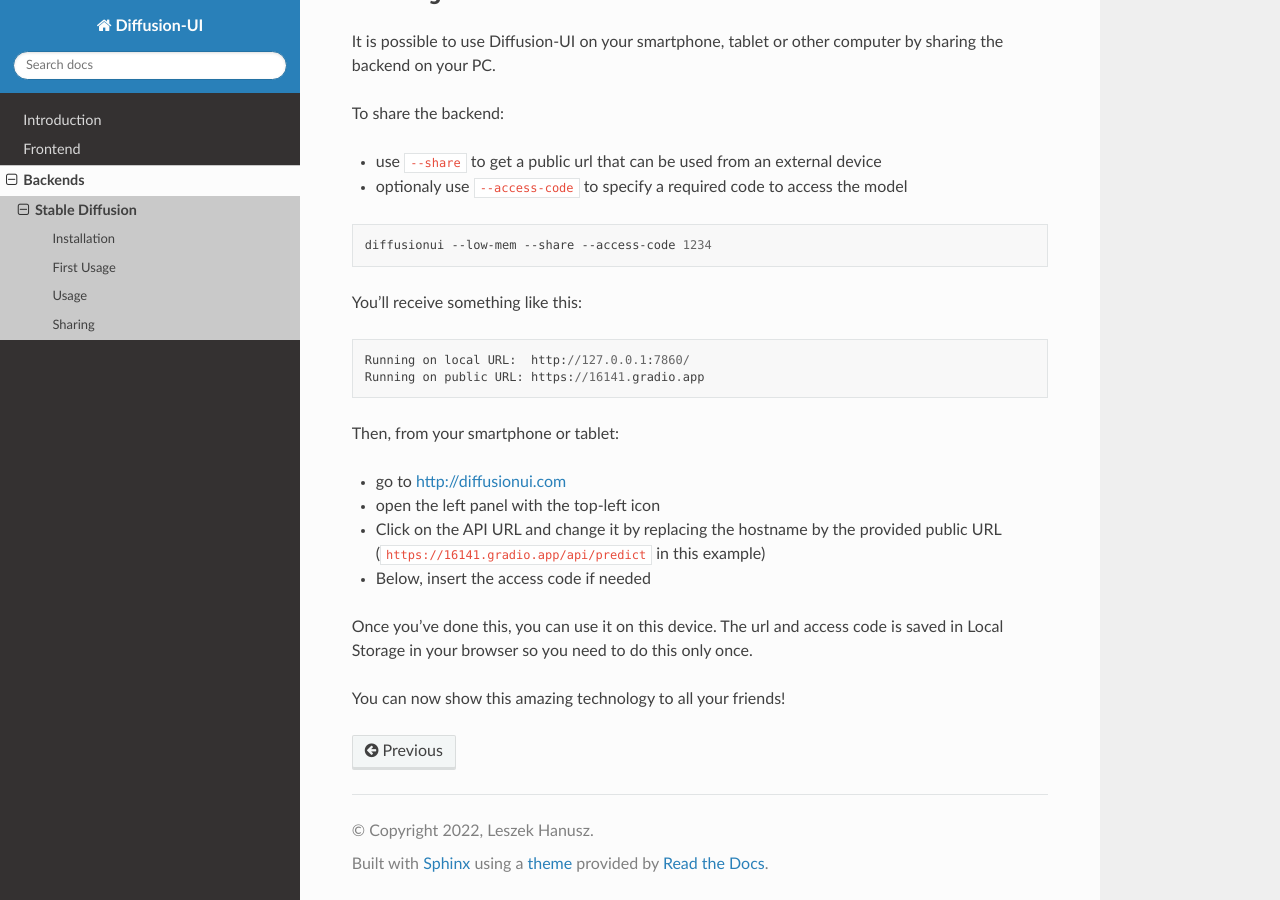
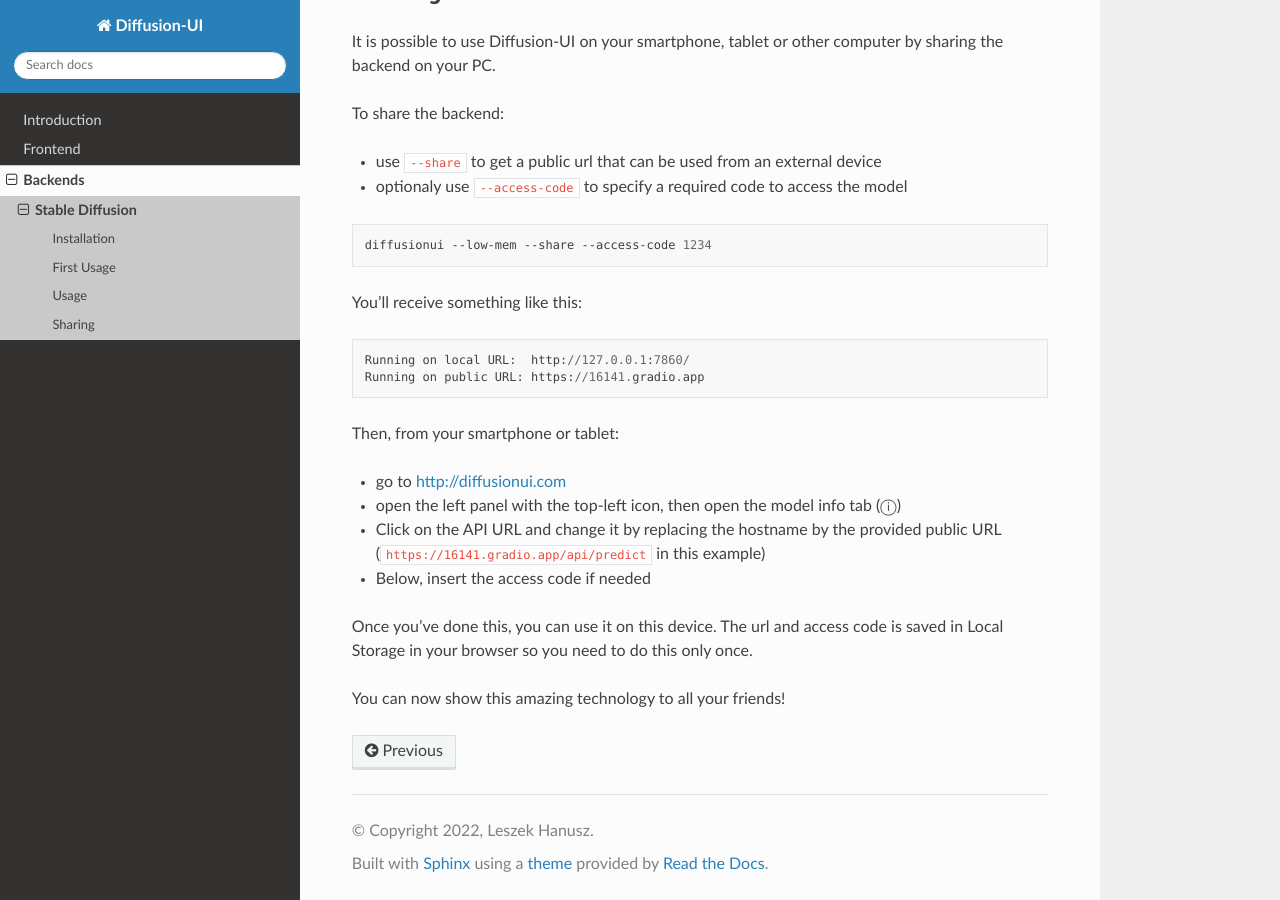
Before and after one commit to leszekhanusz/diffusion-ui-backend, a Sphinx documentation site: the page built from docs/backends/stable-diffusion.rst, in a window 1280 px wide and 900 px high, scrolled down 2088 px. Built offline with Sphinx 7.4.7 and the Read the Docs theme 2.0.0, drawn with Linux system fonts in a browser that asks for light colours.

Commit message:
DOC small fix to sharing docs

```diff
--- a/docs/backends/stable-diffusion.rst
+++ b/docs/backends/stable-diffusion.rst
@@ -165,7 +165,7 @@
 Then, from your smartphone or tablet:
 
 * go to http://diffusionui.com
-* open the left panel with the top-left icon
+* open the left panel with the top-left icon, then open the model info tab (ⓘ)
 * Click on the API URL and change it by replacing the hostname by the provided public URL
   (:code:`https://16141.gradio.app/api/predict` in this example)
 * Below, insert the access code if needed
```
